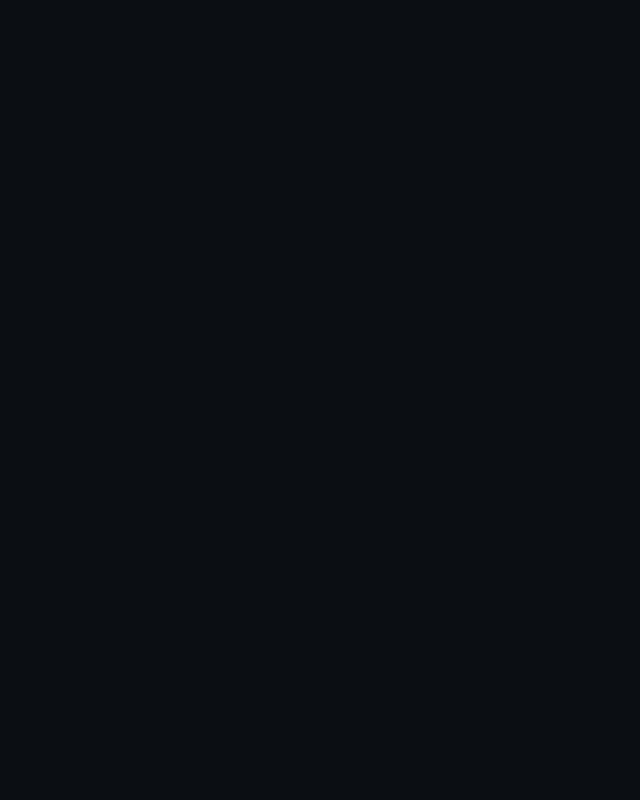
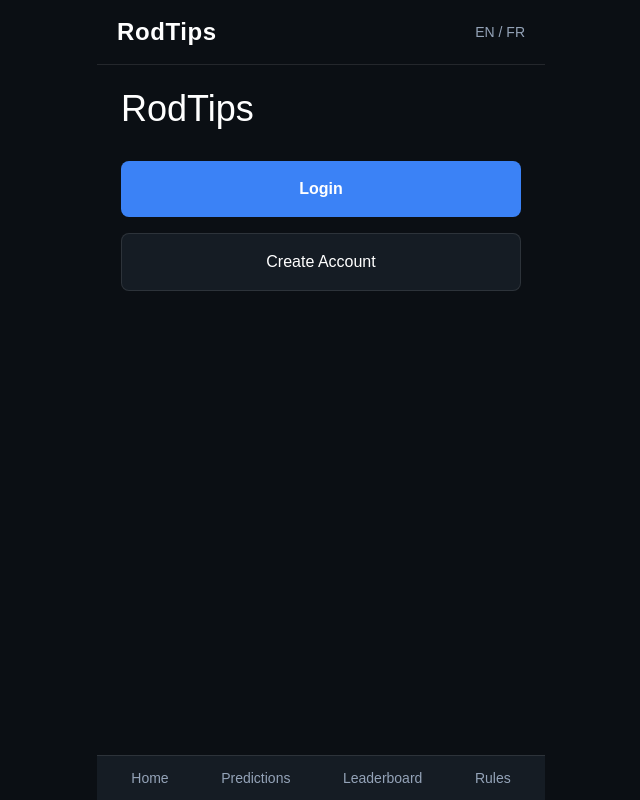
Before and after one commit to rodmacey/rodtips-app, a Next.js app: page / in a window 1280 px wide. Before the commit this address had no page. Shown: the whole page, without its empty margins (319-959 px from the left). Built offline with nearby package versions, Linux system fonts and the light colour scheme; a web font is replaced by a local one.

Commit message:
Stable scaffold working

```diff
--- a/app/page.tsx
+++ b/app/page.tsx
@@ -1,5 +1,25 @@
-import { redirect } from 'next/navigation';
+import Link from 'next/link';
 
 export default function Home() {
-  redirect('/login');
+  return (
+    <main className="p-6">
+      <h1 className="text-4xl mb-8">RodTips</h1>
+
+      <div className="space-y-4">
+        <Link
+          href="/login"
+          className="block w-full bg-accent p-4 rounded-lg text-center font-semibold"
+        >
+          Login
+        </Link>
+
+        <Link
+          href="/signup"
+          className="block w-full bg-panel p-4 rounded-lg text-center border border-white/10"
+        >
+          Create Account
+        </Link>
+      </div>
+    </main>
+  );
 }
--- a/package.json
+++ b/package.json
@@ -9,7 +9,7 @@
   },
   "dependencies": {
     "@supabase/supabase-js": "^2.49.8",
-    "next": "^16.2.6",
+    "next": "14.2.5",
     "react": "18.3.1",
     "react-dom": "18.3.1"
   },
--- a/tsconfig.json
+++ b/tsconfig.json
@@ -15,7 +15,7 @@
     "moduleResolution": "bundler",
     "resolveJsonModule": true,
     "isolatedModules": true,
-    "jsx": "react-jsx",
+    "jsx": "preserve",
     "incremental": true,
     "plugins": [
       {
```
Also changed, not shown: 1 other file (tests, documents, lock files or other folders).
